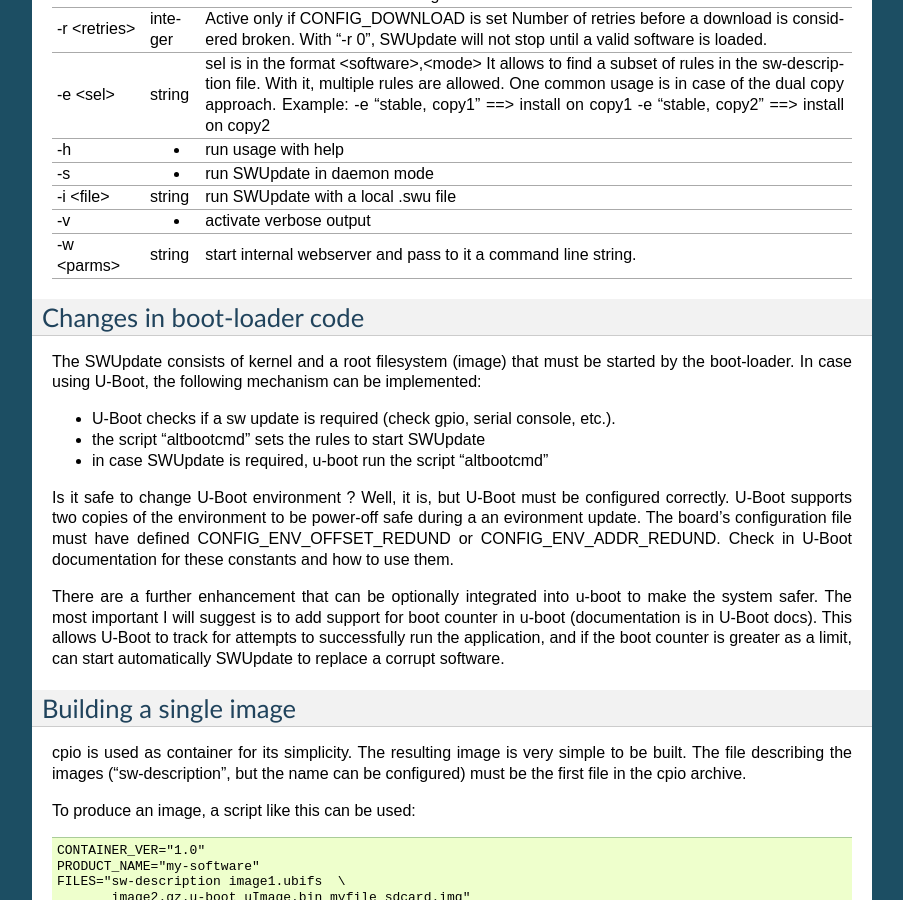
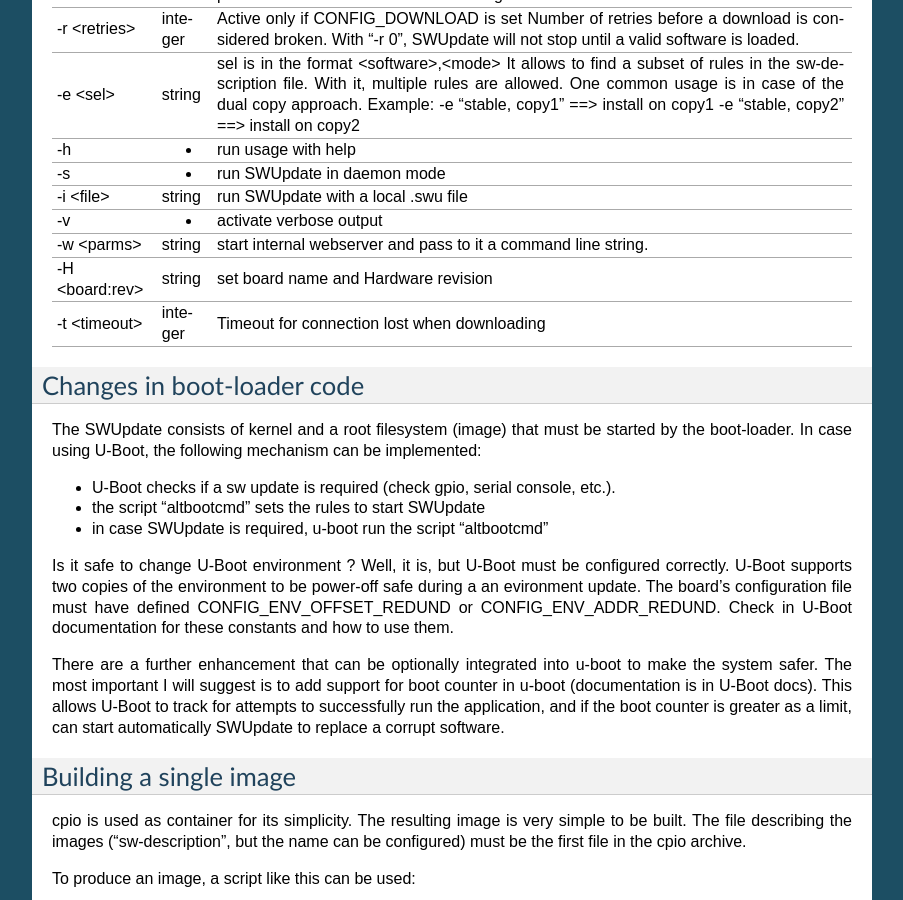
Before and after one commit to sbabic/swupdate, a Sphinx documentation site: the page built from doc/source/swupdate.rst, in a window 1280 px wide and 900 px high, scrolled down 9189 px. Shown: the whole window, without its empty margins (198-1101 px from the left). Built offline with Sphinx 7.4.7, drawn with Linux system fonts in a browser that asks for light colours; formulas are drawn with MathJax 3.

Commit message:
doc: add -H and -t description
Signed-off-by: Stefano Babic <sbabic@denx.de>

```diff
--- a/doc/source/swupdate.rst
+++ b/doc/source/swupdate.rst
@@ -524,6 +524,12 @@
 | -w <parms>  | string   | start internal webserver and pass to it    |
 |             |          | a command line string.                     |
 +-------------+----------+--------------------------------------------+
+| -H          | string   | set board name and Hardware revision       |
+| <board:rev> |          |                                            |
++-------------+----------+--------------------------------------------+
+| -t <timeout>| integer  | Timeout for connection lost when           |
+|             |          | downloading                                |
++-------------+----------+--------------------------------------------+
 
 
 Changes in boot-loader code
```
